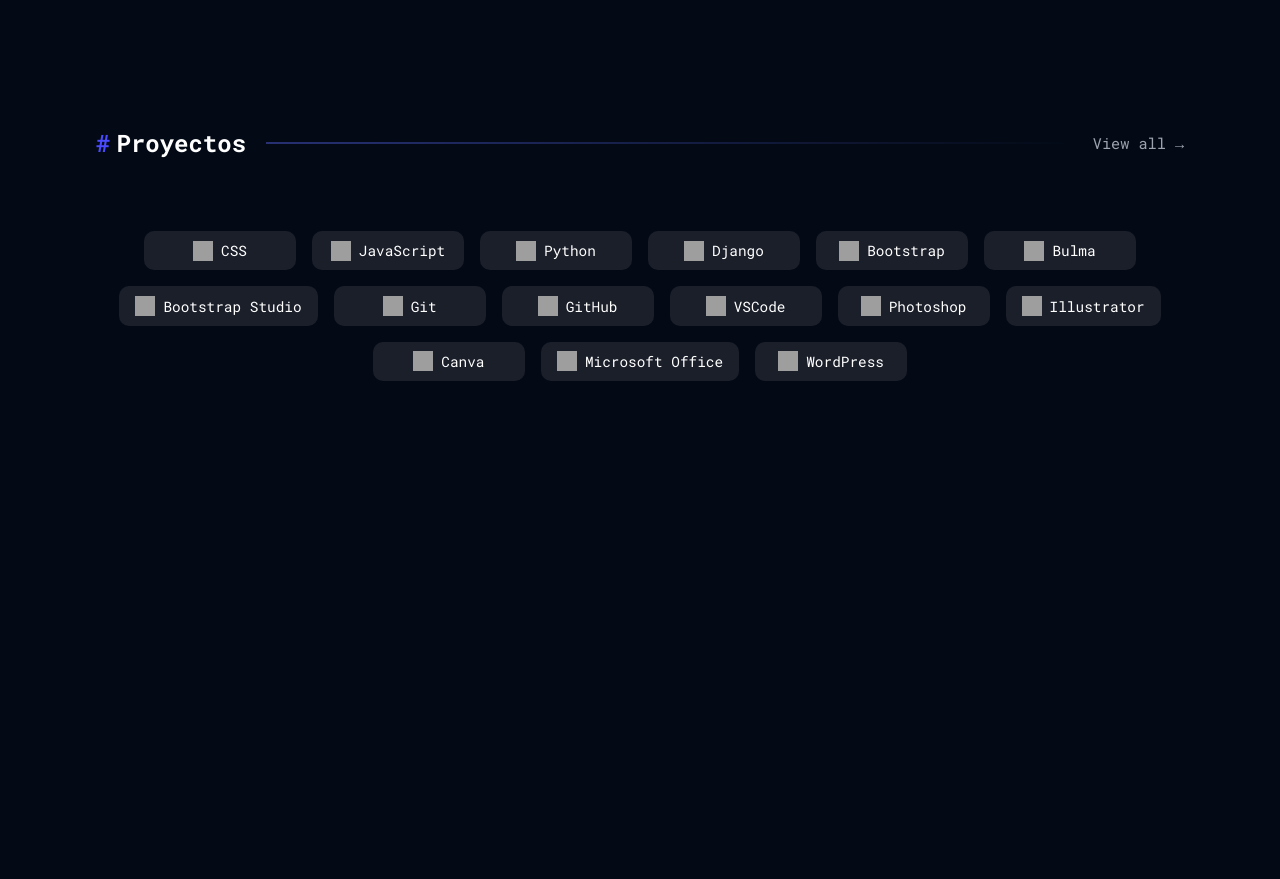
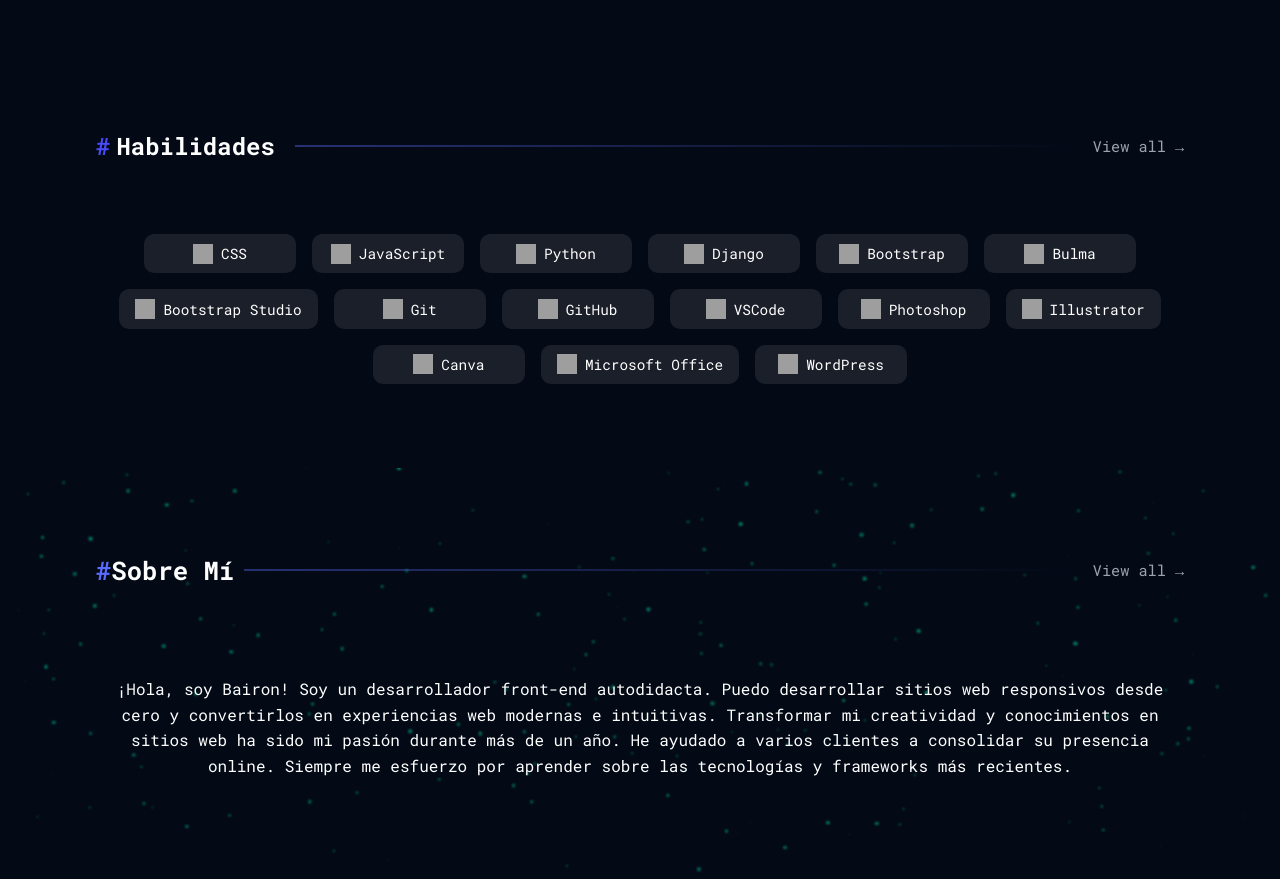
Before and after one commit to barbox11/portafolio, a Vue app in the folder portafolios/: page / in a window 1280 px wide. Shown: the part 1480-2359 px from the top of the page. Before the commit the page ends 1945 px from the top, so only its background shows below. Built offline with nearby package versions, Linux system fonts and the light colour scheme; grey boxes are pictures that could not be loaded.

Commit message:
se agregondo estilos y componente sobre mi y se modifico el texto

```diff
--- a/portafolios/src/App.vue
+++ b/portafolios/src/App.vue
@@ -4,6 +4,7 @@
       <Hero @contact="section = 'contacto'" />
       <Proyectos />
       <Habilidades />
+      <Sobremi />
 
   </div>
 </template>
@@ -14,6 +15,7 @@
 import Hero from './components/hero.vue'
 import Proyectos from './components/proyectos.vue'
 import Habilidades from './components/habilidades.vue'
+import Sobremi from './components/sobremi.vue'
 
 </script>
 
--- a/portafolios/src/assets/proyectos.css
+++ b/portafolios/src/assets/proyectos.css
@@ -2,7 +2,7 @@
     background: #030a16;
     color: #fff;
     padding: 100px 50px;
-    font-family: 'Fira Code', monospace;
+    font-family: 'Roboto', sans-serif;
     }
 
     /* Encabezado principal */
--- /dev/null
+++ b/portafolios/src/assets/sobremi.css
@@ -0,0 +1,102 @@
+/*  Sección principal  */
+    .sobremi-section {
+    position: relative;
+    padding: 4rem 6rem;
+    background-color: #030a16;
+    color: white;
+    overflow: hidden;
+    }
+
+    /*  Fondo animado  */
+    .particles-background {
+    position: absolute;
+    inset: 0;
+    overflow: hidden;
+    z-index: 0;
+    }
+
+    .particle {
+    position: absolute;
+    top: var(--y);
+    left: var(--x);
+    width: var(--size);
+    height: var(--size);
+    background-color: rgba(1, 221, 166, 0.6);
+    border-radius: 50%;
+    filter: blur(1px);
+    animation: float var(--duration) ease-in-out infinite;
+    }
+
+    @keyframes float {
+    0% {
+        transform: translate(0, 0);
+        opacity: 0.7;
+    }
+    50% {
+        transform: translate(20px, -30px);
+        opacity: 1;
+    }
+    100% {
+        transform: translate(0, 0);
+        opacity: 0.7;
+    }
+    }
+
+    /*  Encabezado  */
+    .sobremi-header {
+    display: flex;
+    align-items: center;
+    margin-bottom: 2rem;
+    position: relative;
+    z-index: 1;
+    }
+
+    .title-line {
+    display: flex;
+    align-items: center;
+    gap: 10px;
+    flex: 1;
+    }
+
+    .title-line h2 {
+    font-size: 1.6rem;
+    font-weight: 700;
+    white-space: nowrap;
+    }
+
+    .hash {
+    color: #5c6bff;
+    }
+
+    .line {
+    flex-grow: 1;
+    height: 2px;
+    background: linear-gradient(90deg, #5c6bff, transparent);
+    opacity: 0.4;
+    }
+
+    /*  Enlace "View all"  */
+    .view-all {
+    color: #9ca3af;
+    text-decoration: none;
+    font-size: 0.95rem;
+    margin-left: 20px;
+    transition: color 0.3s, transform 0.3s;
+    }
+
+    .view-all:hover {
+    color: #5c6bff;
+    transform: translateX(5px);
+    }
+
+    /*  Contenido  */
+    .sobremi-content {
+    max-width: 1200px;
+    margin: 0 auto;
+    padding: 20px;
+    text-align: center;
+    line-height: 1.6;
+    font-size: 1rem;
+    position: relative;
+    z-index: 1;
+    }
--- a/portafolios/src/components/habilidades.vue
+++ b/portafolios/src/components/habilidades.vue
@@ -2,7 +2,7 @@
     <section class="habilidades-section">
         <div class="habilidades-header">
         <div class="title-line">
-            <h2><span class="hash">#</span>Proyectos</h2>
+            <h2><span class="hash">#</span>Habilidades</h2>
             <div class="line"></div>
         </div>
         <a href="#" class="view-all">View all →</a>
--- /dev/null
+++ b/portafolios/src/components/sobremi.vue
@@ -0,0 +1,47 @@
+    <template>
+    <section class="sobremi-section">
+        <!-- Fondo animado de partículas -->
+        <div class="particles-background">
+        <div
+            class="particle"
+            v-for="n in 200"
+            :key="n"
+            :style="{
+            '--x': Math.random() * 100 + '%',
+            '--y': Math.random() * 100 + '%',
+            '--size': Math.random() * 3 + 1 + 'px',
+            '--duration': Math.random() * 20 + 10 + 's'
+            }"
+        ></div>
+        </div>
+
+        <!-- Encabezado -->
+        <div class="sobremi-header">
+        <div class="title-line">
+            <h2><span class="hash">#</span>Sobre Mí</h2>
+            <div class="line"></div>
+        </div>
+        <a href="#" class="view-all">View all →</a>
+        </div>
+
+        <!-- Contenido -->
+        <div class="sobremi-content">
+        <p>
+        ¡Hola, soy Bairon!
+Soy un desarrollador front-end autodidacta. Puedo desarrollar sitios web responsivos desde cero y convertirlos en experiencias web modernas e intuitivas.
+Transformar mi creatividad y conocimientos en sitios web ha sido mi pasión durante más de un año. He ayudado a varios clientes a consolidar su presencia online. Siempre me esfuerzo por aprender sobre las tecnologías y frameworks más recientes.
+        </p>
+        </div>
+    </section>
+    </template>
+
+    <script>
+    export default {
+    name: "SobreMi",
+    };
+    </script>
+
+    <style src="../assets/sobremi.css" scoped>
+
+
+    </style>
```
Also changed, not shown: portafolios/src/components/fotter.vue (added).
